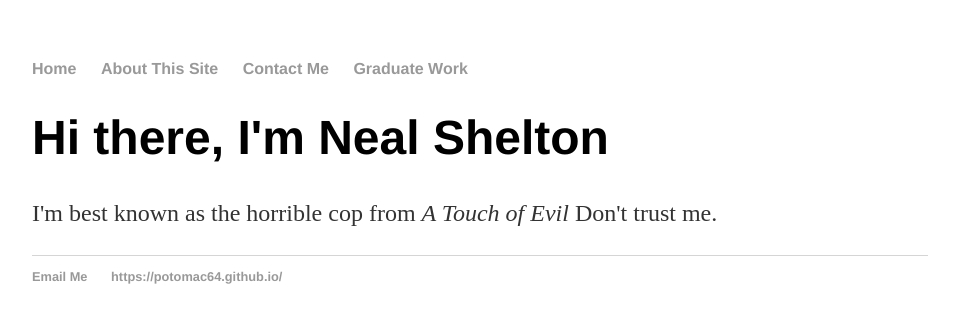
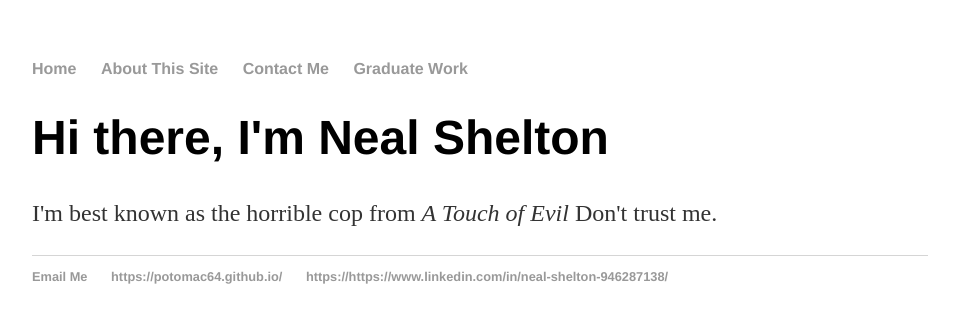
Before and after one commit to potomac64/potomac64.github.io, a Jekyll site: the page built from index.html, in a window 1280 px wide. Shown: the top 323 px of the page, without its empty margins (160-1119 px from the left). Built offline with Jekyll 4.4.1, drawn with Linux system fonts in a browser that asks for light colours.

Commit message:
Update default.html

```diff
--- a/_layouts/default.html
+++ b/_layouts/default.html
@@ -24,6 +24,7 @@
 	    		<ul>
 	        		<li><a href="mailto:potomac.64@gmail.com">Email Me</a></li>
 	        		<li><a href="https://potomac64.github.io/">https://potomac64.github.io/</a></li>
+					<li><a href="https://www.linkedin.com/in/neal-shelton-946287138/">https://https://www.linkedin.com/in/neal-shelton-946287138/</a></li>
 				</ul>
 			</footer>
 		</body>
```
